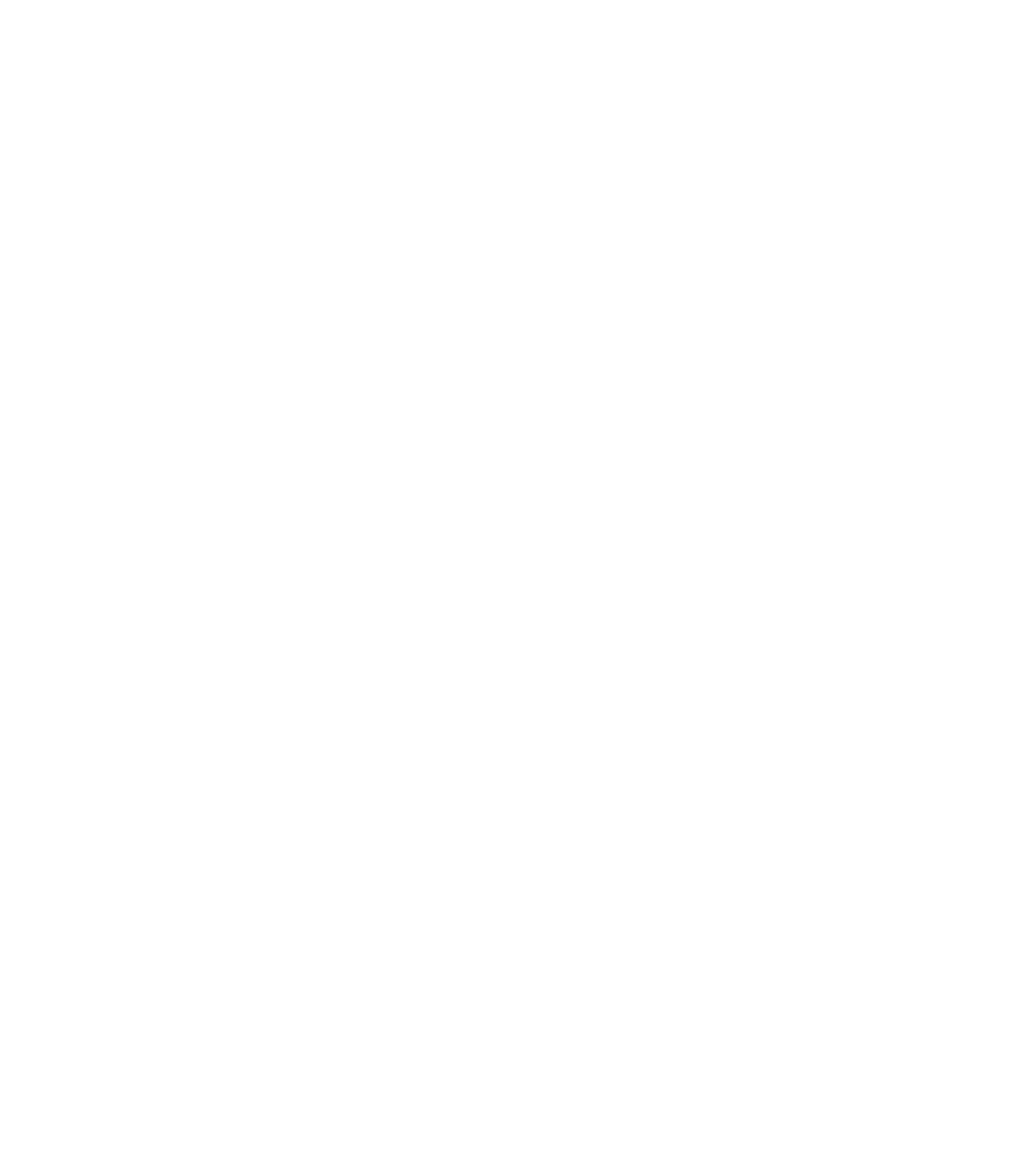
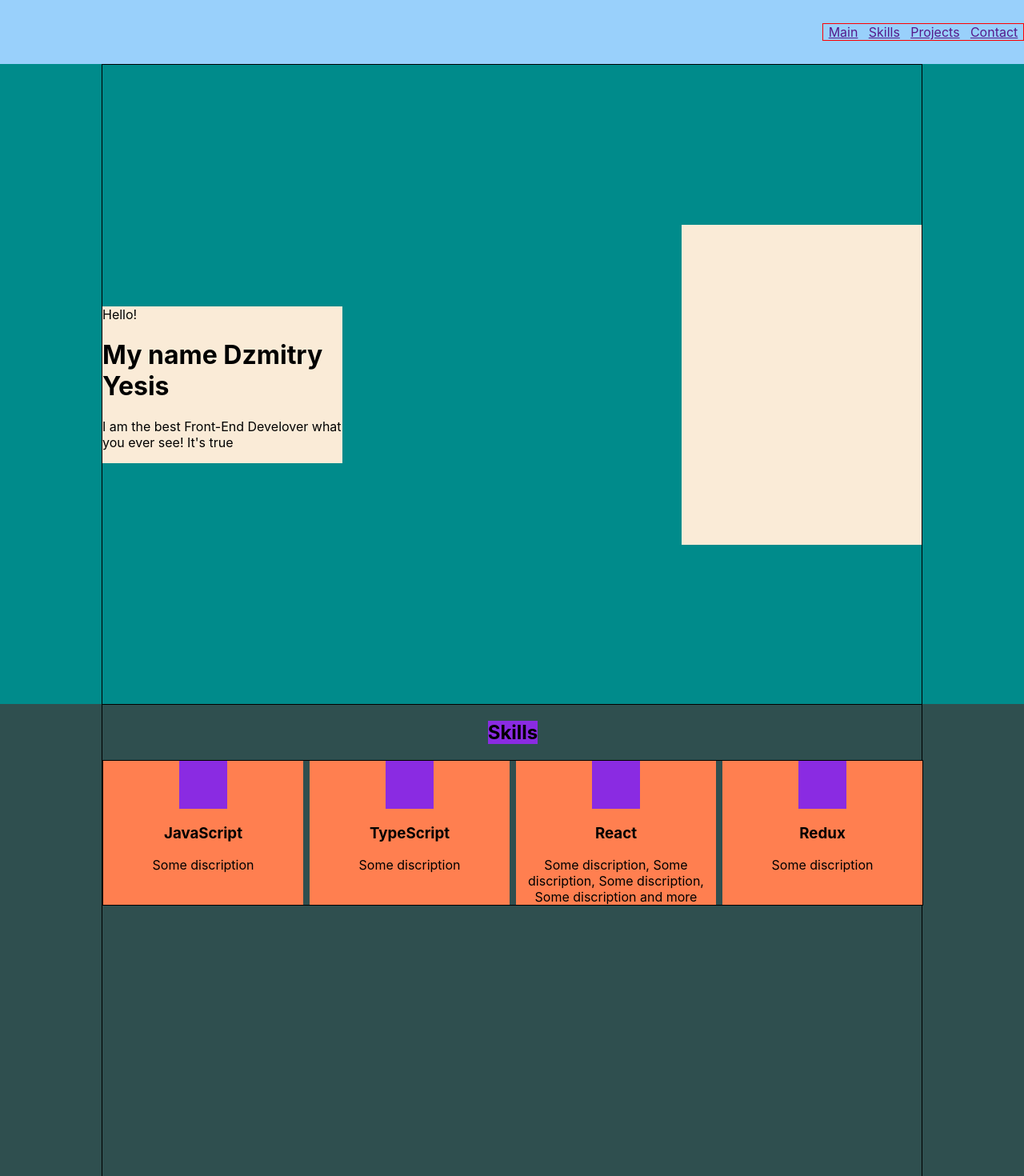
Before and after one commit to DzmitryYesis/portfolio, a React (Create React App) app: page / in a window 1280 px wide. Shown: the top 1470 px of the page at 80% size. Before the commit the page ends 800 px from the top, so only its background shows below. Built offline with nearby package versions, Linux system fonts and the light colour scheme.

Commit message:
Created Header, Main, Skills components

```diff
--- a/src/App.tsx
+++ b/src/App.tsx
@@ -1,12 +1,17 @@
 import React from 'react';
 import './App.css';
+import Header from './components/header/Header';
+import Main from './components/main/Main';
+import Skills from './components/skills/Skills';
 
 function App() {
-  return (
-    <div className="App">
-
-    </div>
-  );
+    return (
+        <div className="App">
+            <Header/>
+            <Main/>
+            <Skills/>
+        </div>
+    );
 }
 
 export default App;
--- /dev/null
+++ b/src/common/styles/Conteiner.module.css
@@ -0,0 +1,10 @@
+.conteiner {
+    display: flex;
+    align-items: center;
+    justify-content: space-between;
+    flex-wrap: wrap;
+    border: 1px solid black;
+    width: 80%;
+    height: 100%;
+    margin: 0 auto;
+}
--- /dev/null
+++ b/src/components/header/Header.module.css
@@ -0,0 +1,7 @@
+.header {
+    display: flex;
+    justify-content: flex-end;
+    align-items: center;
+    height: 80px;
+    background-color: #99d0fb;
+}
--- /dev/null
+++ b/src/components/header/Header.tsx
@@ -0,0 +1,13 @@
+import React from 'react';
+import style from './Header.module.css'
+import Nav from '../nav/Nav';
+
+const Header = () => {
+    return (
+        <div className={style.header}>
+            <Nav/>
+        </div>
+    );
+};
+
+export default Header;
--- /dev/null
+++ b/src/components/main/Main.module.css
@@ -0,0 +1,15 @@
+.mainBlock {
+    height: 100vh;
+    background-color: darkcyan;
+}
+
+.helloMessage {
+    width: 300px;
+    background-color: antiquewhite;
+}
+
+.fotoCard {
+    width: 300px;
+    height: 400px;
+    background-color: antiquewhite;
+}
--- /dev/null
+++ b/src/components/main/Main.tsx
@@ -0,0 +1,20 @@
+import React from 'react';
+import style from './Main.module.css'
+import styleConteiner from '../../common/styles/Conteiner.module.css'
+
+const Main = () => {
+    return (
+        <div className={style.mainBlock}>
+            <div className={styleConteiner.conteiner}>
+                <div className={style.helloMessage}>
+                    <span>Hello!</span>
+                    <h1>My name Dzmitry Yesis</h1>
+                    <p>I am the best Front-End Develover what you ever see! It's true</p>
+                </div>
+                <div className={style.fotoCard}></div>
+            </div>
+        </div>
+    );
+};
+
+export default Main;
--- /dev/null
+++ b/src/components/nav/Nav.module.css
@@ -0,0 +1,6 @@
+.nav {
+    width: 250px;
+    display: flex;
+    justify-content: space-around;
+    border: 1px solid red;
+}
--- /dev/null
+++ b/src/components/nav/Nav.tsx
@@ -0,0 +1,15 @@
+import React from 'react';
+import style from './Nav.module.css'
+
+const Nav = () => {
+    return (
+        <div className={style.nav}>
+            <a href="">Main</a>
+            <a href="">Skills</a>
+            <a href="">Projects</a>
+            <a href="">Contact</a>
+        </div>
+    );
+};
+
+export default Nav;
--- /dev/null
+++ b/src/components/skills/Skills.module.css
@@ -0,0 +1,21 @@
+.skillsBlock {
+    height: 100vh;
+    background-color: darkslategray;
+}
+
+.skillsConteiner {
+    flex-direction: column;
+    justify-content: flex-start;
+}
+
+.title {
+   background-color: blueviolet;
+}
+
+.skills {
+    border: 1px solid;
+    width: 100%;
+    display: flex;
+    justify-content: space-between;
+    flex-wrap: wrap;
+}
--- /dev/null
+++ b/src/components/skills/Skills.tsx
@@ -0,0 +1,23 @@
+import React from 'react';
+import style from './Skills.module.css'
+import styleConteiner from '../../common/styles/Conteiner.module.css';
+import Skill from './skill/Skill';
+
+const Skills = () => {
+    return (
+        <div className={style.skillsBlock}>
+            <div className={`${styleConteiner.conteiner} ${style.skillsConteiner}`}>
+                <h2 className={style.title}>Skills</h2>
+                <div className={style.skills}>
+                    <Skill title={'JavaScript'} discription={'Some discription'}/>
+                    <Skill title={'TypeScript'} discription={'Some discription'}/>
+                    <Skill title={'React'} discription={'Some discription, Some discription, Some discription, Some discription and more'}/>
+                    <Skill title={'Redux'} discription={'Some discription'}/>
+
+                </div>
+            </div>
+        </div>
+    );
+};
+
+export default Skills;
--- /dev/null
+++ b/src/components/skills/skill/Skill.module.css
@@ -0,0 +1,14 @@
+.skill {
+    width: 250px;
+    background-color: coral;
+    display: flex;
+    flex-direction: column;
+    align-items: center;
+    text-align: center;
+}
+
+.icon {
+    width: 60px;
+    height: 60px;
+    background-color: blueviolet;
+}
--- /dev/null
+++ b/src/components/skills/skill/Skill.tsx
@@ -0,0 +1,19 @@
+import React from 'react';
+import style from './Skill.module.css'
+
+type SkillType = {
+    title:string
+    discription:string
+}
+
+const Skill = (props:SkillType) => {
+    return (
+        <div className={style.skill}>
+            <div className={style.icon}></div>
+            <h3>{props.title}</h3>
+            <span className={style.discription}>{props.discription}</span>
+        </div>
+    );
+};
+
+export default Skill;
```
